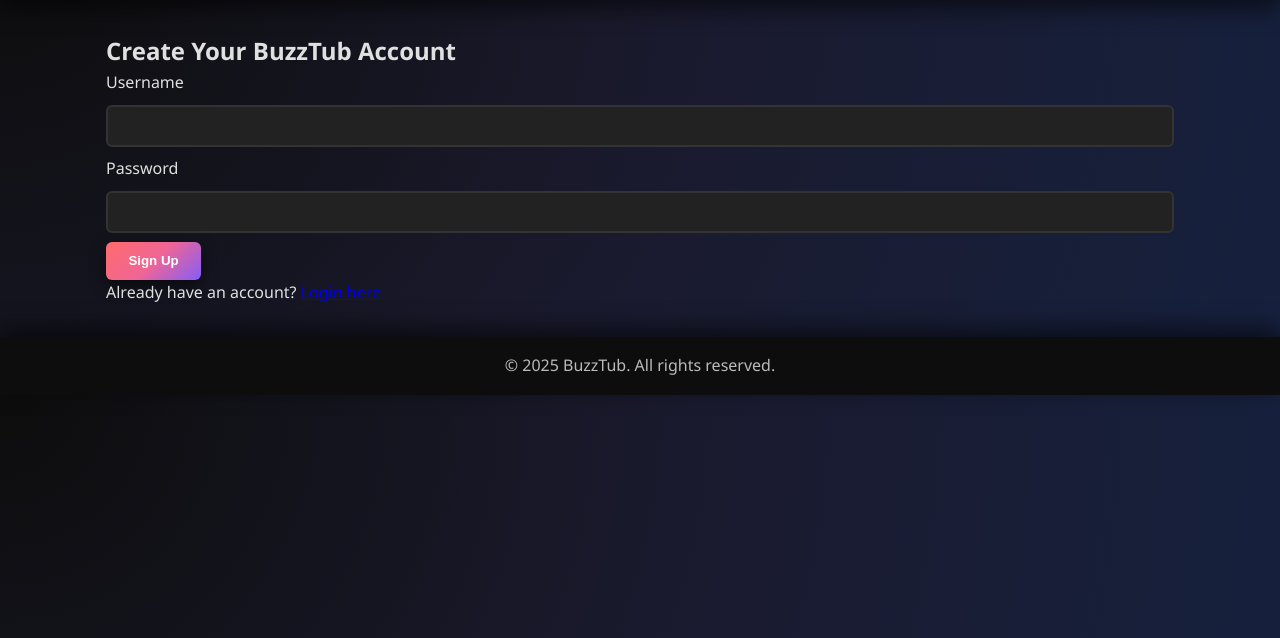
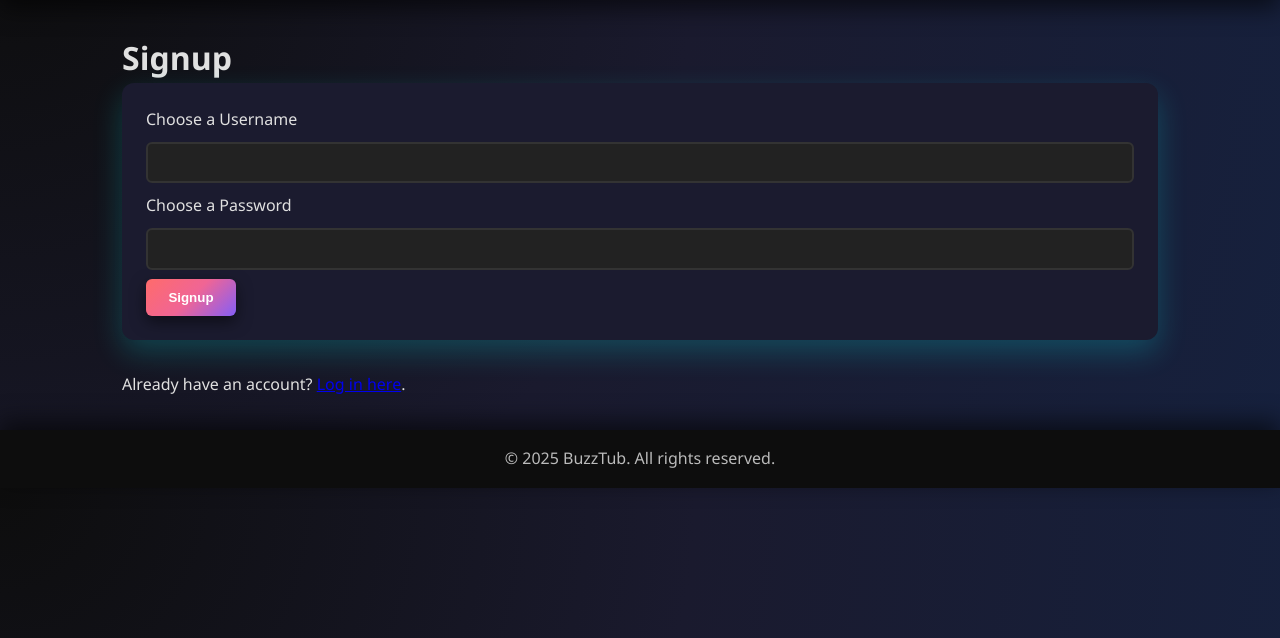
Before and after one commit to Mr-A-Hacker/BuzzTube, a Flask app: page /signup in a window 1280 px wide. Shown: the part 58-696 px from the top of the page. Run offline with Flask 3, Linux system fonts and the light colour scheme; data comes from the database, SQL or seed files in the repository.

Commit message:
Update signup.html

```diff
--- a/templates/signup.html
+++ b/templates/signup.html
@@ -1,20 +1,20 @@
 {% extends "base.html" %}
 {% block content %}
-<div class="row justify-content-center">
-  <div class="col-md-6">
-    <h2 class="text-center mb-4">Create Your BuzzTub Account</h2>
-    <form method="POST" action="{{ url_for('signup') }}">
-      <div class="mb-3">
-        <label for="username" class="form-label">Username</label>
-        <input type="text" class="form-control" id="username" name="username" required>
-      </div>
-      <div class="mb-3">
-        <label for="password" class="form-label">Password</label>
-        <input type="password" class="form-control" id="password" name="password" required>
-      </div>
-      <button type="submit" class="btn btn-success w-100">Sign Up</button>
-    </form>
-    <p class="mt-3 text-center">Already have an account? <a href="{{ url_for('login') }}">Login here</a></p>
-  </div>
+
+<div class="container">
+  <h1 class="neon-text">Signup</h1>
+
+  <form method="post" class="card">
+    <label for="username">Choose a Username</label>
+    <input type="text" id="username" name="username" required>
+
+    <label for="password">Choose a Password</label>
+    <input type="password" id="password" name="password" required>
+
+    <button type="submit" class="btn">Signup</button>
+  </form>
+
+  <p>Already have an account? <a href="{{ url_for('login') }}">Log in here</a>.</p>
 </div>
+
 {% endblock %}
```
